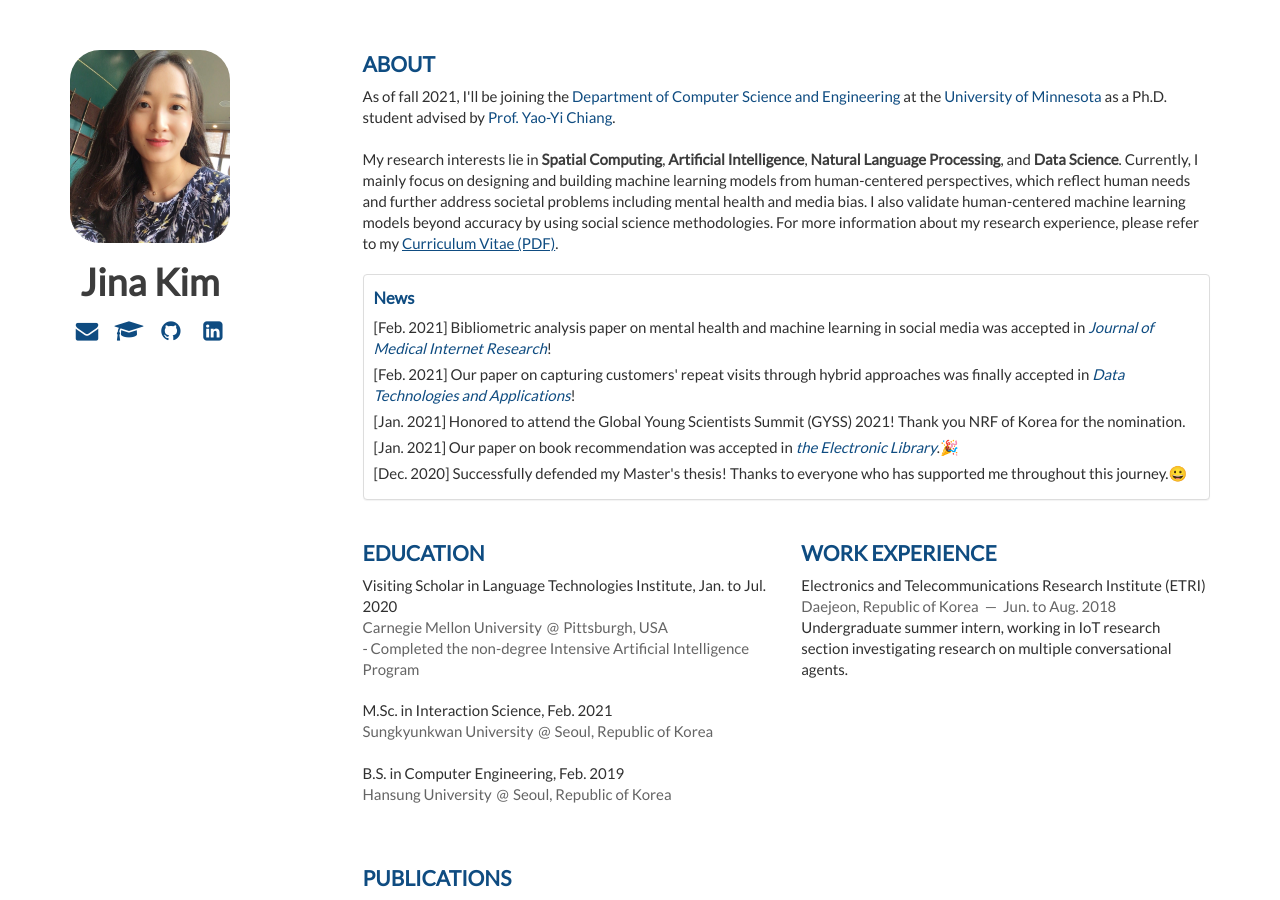
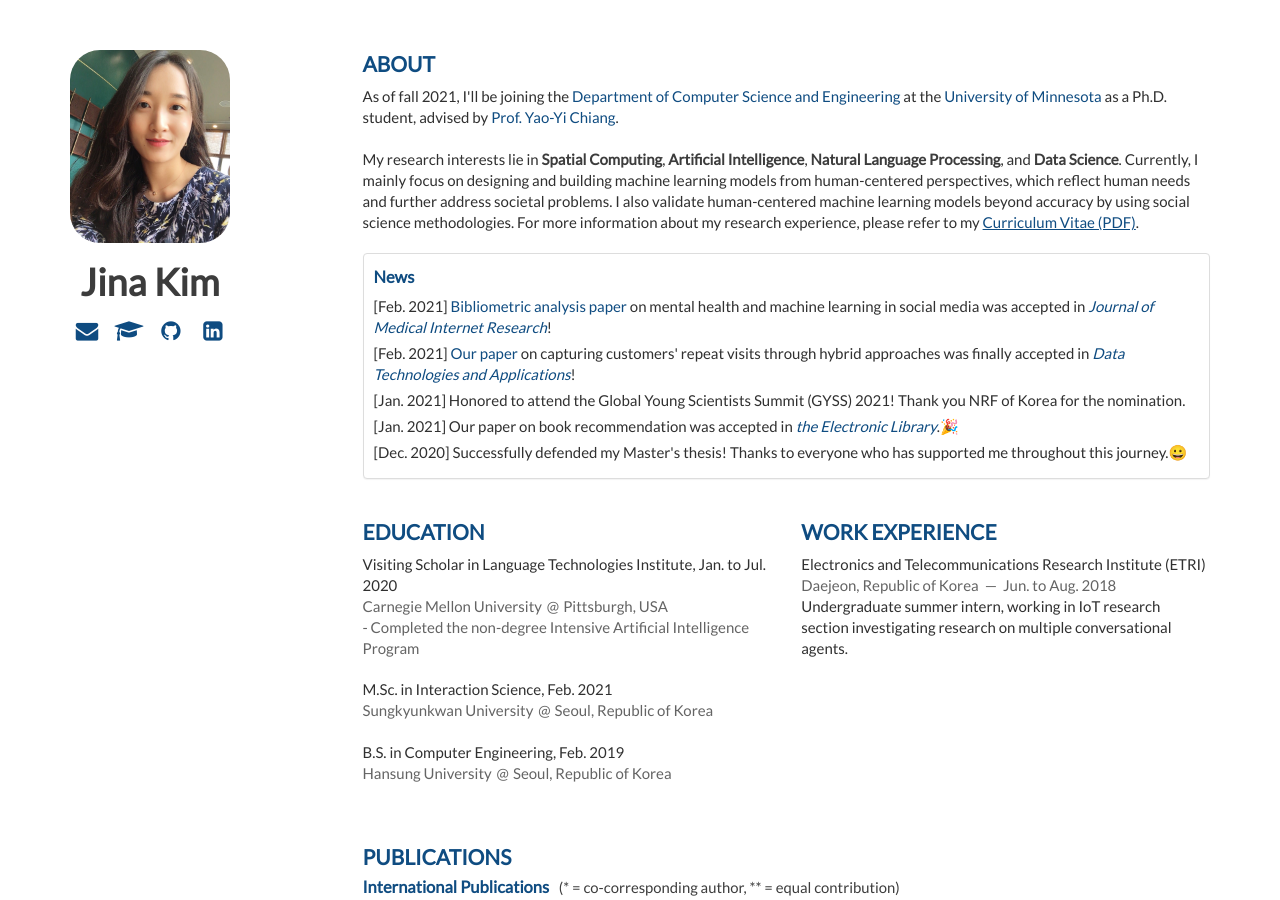
Before and after one commit to Jina-Kim/Jina-Kim.github.io, a Jekyll site: the page built from index.html, in a window 1280 px wide and 900 px high. Built offline with Jekyll 4.4.1, drawn with Linux system fonts in a browser that asks for light colours; nearby versions of some CDN libraries; the list of posts is cut into pages by our own code.

Commit message:
Update about.html

```diff
--- a/_includes/about.html
+++ b/_includes/about.html
@@ -2,10 +2,10 @@
     <h1>About</h1>
     <article>
         <p>
-          As of fall 2021, I'll be joining the <a href="https://cse.umn.edu/cs">Department of Computer Science and Engineering</a> at the <a href="https://twin-cities.umn.edu">University of Minnesota</a> as a Ph.D. student advised by <a href="http://yaoyichi.github.io">Prof. Yao-Yi Chiang</a>.
+          As of fall 2021, I'll be joining the <a href="https://cse.umn.edu/cs">Department of Computer Science and Engineering</a> at the <a href="https://twin-cities.umn.edu">University of Minnesota</a> as a Ph.D. student, advised by <a href="http://yaoyichi.github.io">Prof. Yao-Yi Chiang</a>.
           <br><br>
           My research interests lie in <em>Spatial Computing</em>, <em>Artificial Intelligence</em>, <em>Natural Language Processing</em>, and <em>Data Science</em>.
-          Currently, I mainly focus on designing and building machine learning models from human-centered perspectives, which reflect human needs and further address societal problems including mental health and media bias. I also validate human-centered machine learning models beyond accuracy by using social science methodologies.
+          Currently, I mainly focus on designing and building machine learning models from human-centered perspectives, which reflect human needs and further address societal problems. I also validate human-centered machine learning models beyond accuracy by using social science methodologies.
           For more information about my research experience, please refer to my <a href='/Jina_Kim_CV.pdf' style="text-decoration: underline">Curriculum Vitae (PDF)</a>.
         </p>
     </article>
@@ -14,8 +14,8 @@
       <div class="panel-body">
             <h2>News</h2>
             <ul class="list-unstyled">
-                <li>[Feb. 2021] Bibliometric analysis paper on mental health and machine learning in social media was accepted in <i><a href="https://www.jmir.org/">Journal of Medical Internet Research</a></i>!</li>
-                <li>[Feb. 2021] Our paper on capturing customers' repeat visits through hybrid approaches was finally accepted in <i><a href="https://www.emeraldgrouppublishing.com/journal/dta">Data Technologies and Applications</a></i>!</li>
+                <li>[Feb. 2021] <a href="https://www.jmir.org/2021/3/e24870/">Bibliometric analysis paper</a> on mental health and machine learning in social media was accepted in <i><a href="https://www.jmir.org/">Journal of Medical Internet Research</a></i>!</li>
+                <li>[Feb. 2021] <a href="https://doi.org/10.1108/DTA-06-2020-0123">Our paper</a> on capturing customers' repeat visits through hybrid approaches was finally accepted in <i><a href="https://www.emeraldgrouppublishing.com/journal/dta">Data Technologies and Applications</a></i>!</li>
                 <li>[Jan. 2021] Honored to attend the Global Young Scientists Summit (GYSS) 2021! Thank you NRF of Korea for the nomination.</li>
                 <li>[Jan. 2021] Our paper on book recommendation was accepted in <i><a href="https://www.emeraldgrouppublishing.com/journal/el?distinct_id=1768ef895ab315-0387f6cdae5c0a-c791039-1fa400-1768ef895ac2be&_ga=2.182570918.1065104907.1613402169-784257948.1608716425">the Electronic Library</a></i>.🎉</li>
                 <li>[Dec. 2020] Successfully defended my Master's thesis! Thanks to everyone who has supported me throughout this journey.😀</li>
```
